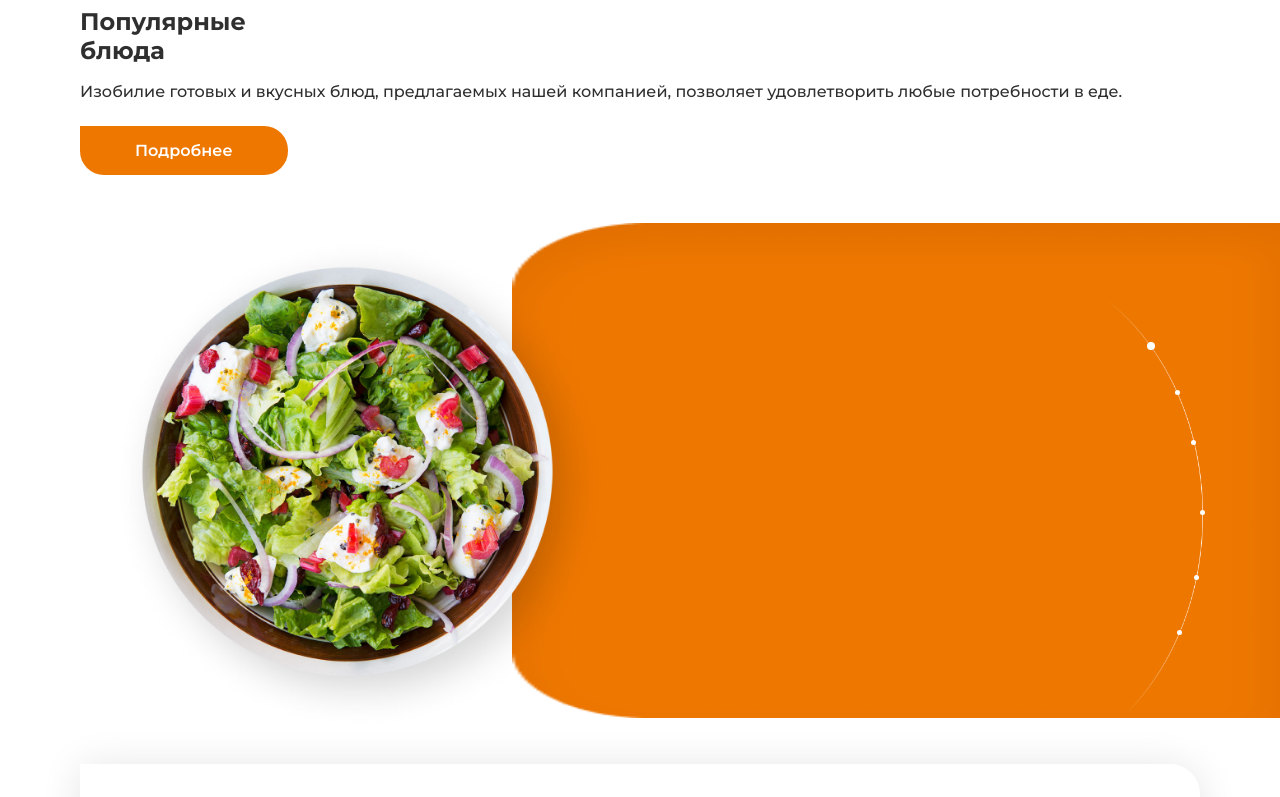
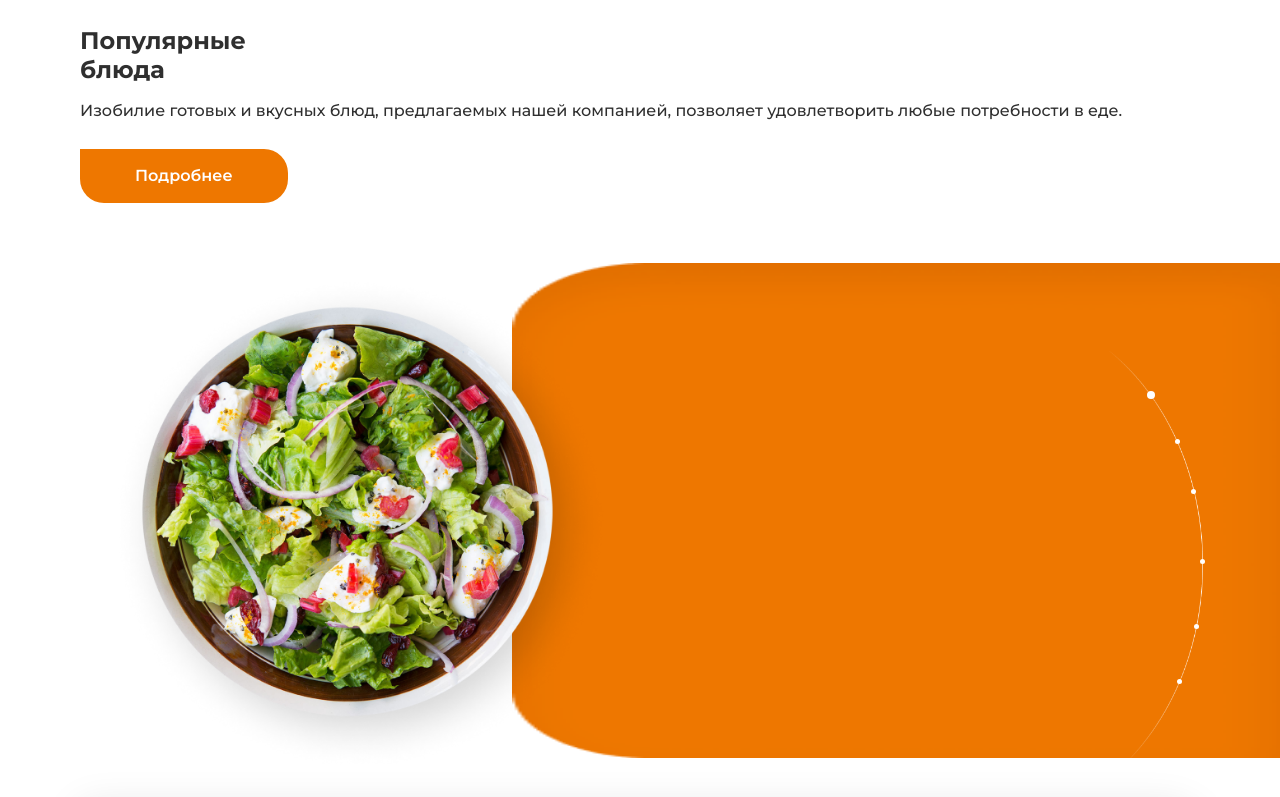
Before and after one commit to AndrewTalanov/INTEC, a website built with webpack: page src/index.html in a window 1280 px wide. Shown: the part 740-1537 px from the top of the page. Built offline with nearby package versions, Linux system fonts and the light colour scheme; files whose address does not match are found by name.

Commit message:
выравнивание пагинации второго слайдера

```diff
--- a/src/scss/common.scss
+++ b/src/scss/common.scss
@@ -109,6 +109,7 @@ $light-white:#FBF8F8;
 }
 
 .link {
+  display: inline-block;
   padding: 15px 55px;
   text-decoration: none;
   color: white;
--- a/src/scss/main.scss
+++ b/src/scss/main.scss
@@ -25,7 +25,7 @@
     }
 
     &__description {
-      margin: 15px 0 45px 0;
+      margin: 15px 0 34px 0;
     }
 
     &__swiper {
@@ -101,10 +101,11 @@
     }
 
     &__description {
-      margin: 15px 0 35px 0;
+      margin: 15px 0 26px 0;
     }
 
     &__swiper {
+      position: relative;
       margin: 60px 0 0 0;
       width: 100%;
       background: right top / 70% 55% url("@img/content/BG.png") no-repeat;
@@ -195,11 +196,27 @@
         pointer-events: none;
         z-index: 1;
         position: absolute;
-        top: 360px;
+        top: 380px;
+        // bottom: 27%;
         right: 6%;
 
-        @media (min-width: 338px) {
-          top: 350px;
+        @media (min-width: 335px) {
+          top: 385px;
+        }
+        @media (min-width: 342px) {
+          top: 365px;
+        }
+        @media (min-width: 355px) {
+          top: 375px;
+        }
+        @media (min-width: 370px) {
+          top: 380px;
+        }
+        @media (min-width: 435px) {
+          top: 365px;
+        }
+        @media (min-width: 500px) {
+          top: 380px;
         }
 
         img {
```
